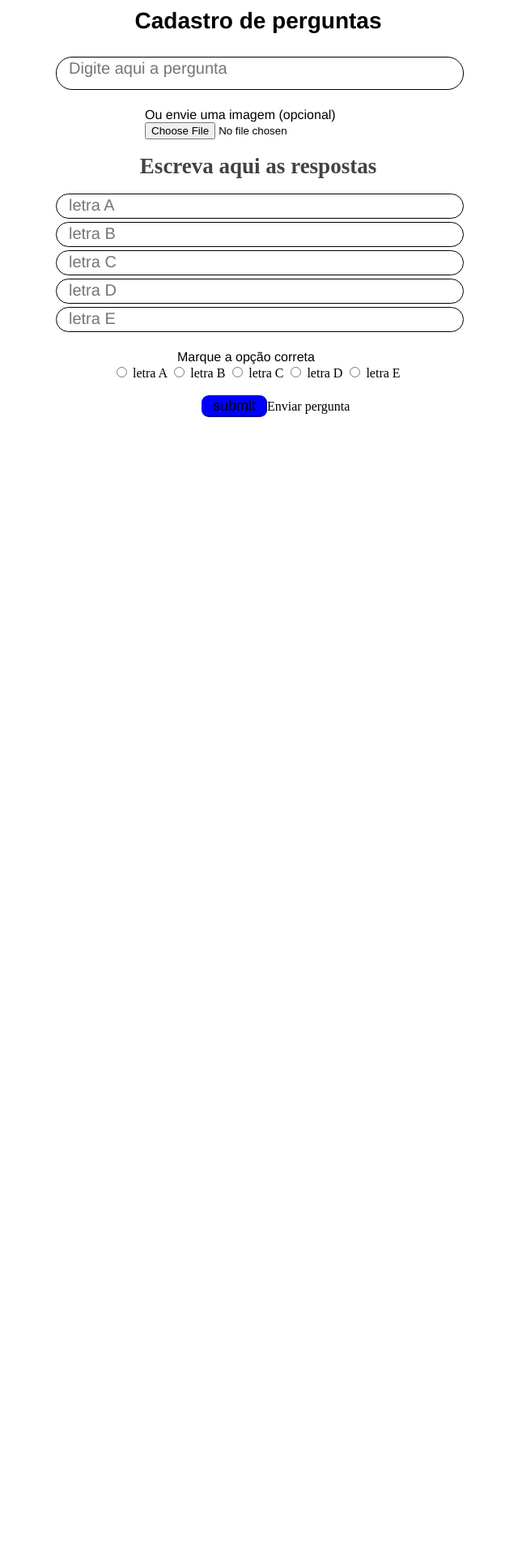
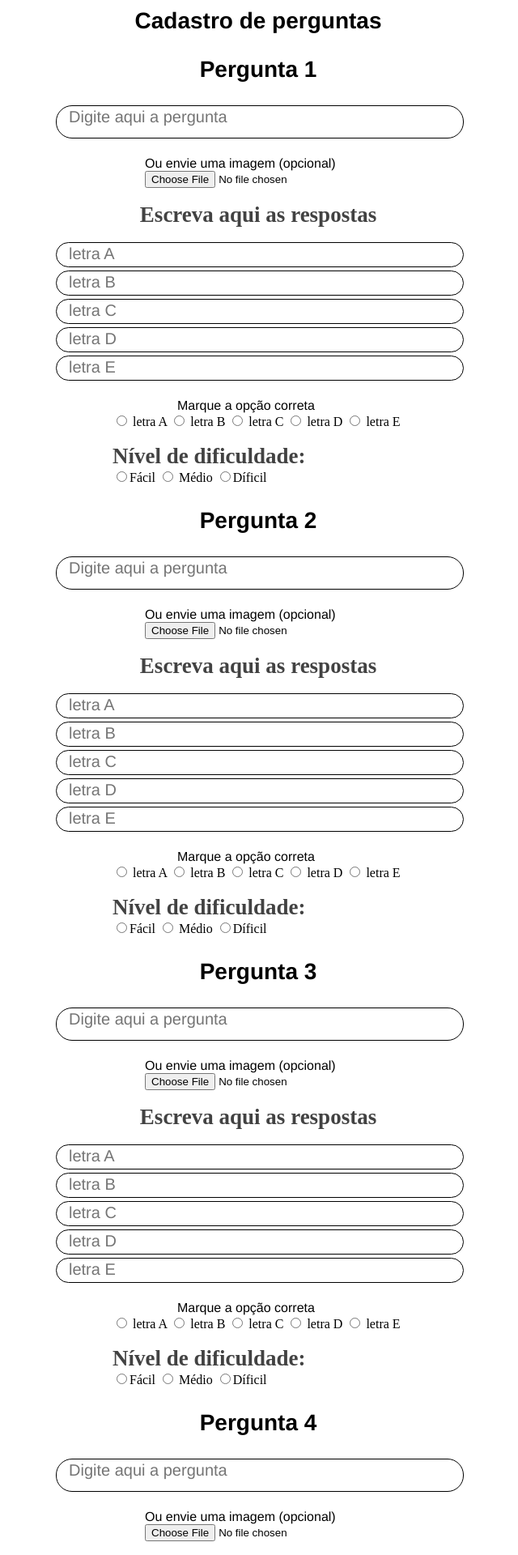
Before and after one commit to FabianoSPFC/Site, a PHP site: page /cadastro.html in a window 1280 px wide. Shown: the top 1920 px of the page at 81% size, without its empty margins (321-961 px from the left). Before the commit the page ends 515 px from the top, so only its background shows below. Run offline with PHP 8.4, Linux system fonts and the light colour scheme.

Commit message:
Fazendo alteração na página de cadastro de perguntas( agora são cadastradas 5 perguntas de vez, o que equivale a um baú) e começando a ajeitar a parte de verificação, provavelmente a parte do bd terá que ser reformulada

```diff
--- a/cadastro.html
+++ b/cadastro.html
@@ -13,26 +13,149 @@
 	<div id="cadastro">
 		<h3 align="center">Cadastro de perguntas</h3>
 		<form method="post" enctype="multipart/form-data" action="verificacao.php">
-			<textarea id="text" name="questao" placeholder="Digite aqui a pergunta" required></textarea></br></br>
+			<h3 align="center">Pergunta 1</h3>
+			<textarea id="text" name="questao[0]" placeholder="Digite aqui a pergunta" required></textarea></br></br>
 			<span>Ou envie uma imagem (opcional)</span>
 			</br>
-			<input id="arquivo" name="arquivo" type="file"></br></br>
+			<input id="arquivo" name="arquivo[0]" type="file"></br></br>
 			<div id="respostas">
 				<h4 align="center" id="texto">Escreva aqui as respostas</h4></br>
-				<textarea class="letra" placeholder="letra A" name='A' required></textarea></br>
-				<textarea class="letra" placeholder="letra B" name='B' required></textarea></br>
-				<textarea class="letra" placeholder="letra C" name='C' required></textarea></br>
-				<textarea class="letra" placeholder="letra D" name='D' required></textarea></br>
-				<textarea class="letra" placeholder="letra E" name='E' required></textarea></br>
+				<textarea class="letra" placeholder="letra A" name="A[0]" required></textarea></br>
+				<textarea class="letra" placeholder="letra B" name="B[0]" required></textarea></br>
+				<textarea class="letra" placeholder="letra C" name="C[0]" required></textarea></br>
+				<textarea class="letra" placeholder="letra D" name="D[0]" required></textarea></br>
+				<textarea class="letra" placeholder="letra E" name="E[0]" required></textarea></br>
 			</div>
 			</br>
 			<span id="centro">Marque a opção correta</span></br>
 			<div id="resp-certa">
-				<input type="radio" value="A" name="resposta" required> letra A
-				<input type="radio" value="B" name="resposta"> letra B
-				<input type="radio" value="C" name="resposta"> letra C
-				<input type="radio" value="D" name="resposta"> letra D
-				<input type="radio" value="E" name="resposta"> letra E
+				<input type="radio" value="A" name="resposta[0]" required> letra A
+				<input type="radio" value="B" name="resposta[0]"> letra B
+				<input type="radio" value="C" name="resposta[0]"> letra C
+				<input type="radio" value="D" name="resposta[0]"> letra D
+				<input type="radio" value="E" name="resposta[0]"> letra E
+			</div><br>
+			<h4 id="resp-certa">Nível de dificuldade:</h4>
+			<div id="resp-certa">
+				<input type="radio" name="dificuldade[0]" value="facil" required>Fácil
+				<input type="radio" name="dificuldade[0]" value="medio"> Médio
+				<input type="radio" name="dificuldade[0]" value="dificil">Díficil
+			</div>
+			</br>
+			<h3 align="center">Pergunta 2</h3>
+			<textarea id="text" name="questao[1]" placeholder="Digite aqui a pergunta" required></textarea></br></br>
+			<span>Ou envie uma imagem (opcional)</span>
+			</br>
+			<input id="arquivo" name="arquivo[1]" type="file"></br></br>
+			<div id="respostas">
+				<h4 align="center" id="texto">Escreva aqui as respostas</h4></br>
+				<textarea class="letra" placeholder="letra A" name="A[1]" required></textarea></br>
+				<textarea class="letra" placeholder="letra B" name="B[1]" required></textarea></br>
+				<textarea class="letra" placeholder="letra C" name="C[1]" required></textarea></br>
+				<textarea class="letra" placeholder="letra D" name="D[1]" required></textarea></br>
+				<textarea class="letra" placeholder="letra E" name="E[1]" required></textarea></br>
+			</div>
+			</br>
+			<span id="centro">Marque a opção correta</span></br>
+			<div id="resp-certa">
+				<input type="radio" value="A" name="resposta[1]" required> letra A
+				<input type="radio" value="B" name="resposta[1]"> letra B
+				<input type="radio" value="C" name="resposta[1]"> letra C
+				<input type="radio" value="D" name="resposta[1]"> letra D
+				<input type="radio" value="E" name="resposta[1]"> letra E
+			</div><br>
+			<h4 id="resp-certa">Nível de dificuldade:</h4>
+			<div id="resp-certa">
+				<input type="radio" name="dificuldade[1]" value="facil" required>Fácil
+				<input type="radio" name="dificuldade[1]" value="medio"> Médio
+				<input type="radio" name="dificuldade[1]" value="dificil">Díficil
+			</div>
+			</br>
+			<h3 align="center">Pergunta 3</h3>
+			<textarea id="text" name="questao[2]" placeholder="Digite aqui a pergunta" required></textarea></br></br>
+			<span>Ou envie uma imagem (opcional)</span>
+			</br>
+			<input id="arquivo" name="arquivo[2]" type="file"></br></br>
+			<div id="respostas">
+				<h4 align="center" id="texto">Escreva aqui as respostas</h4></br>
+				<textarea class="letra" placeholder="letra A" name="A[2]" required></textarea></br>
+				<textarea class="letra" placeholder="letra B" name="B[2]" required></textarea></br>
+				<textarea class="letra" placeholder="letra C" name="C[2]" required></textarea></br>
+				<textarea class="letra" placeholder="letra D" name="D[2]" required></textarea></br>
+				<textarea class="letra" placeholder="letra E" name="E[2]" required></textarea></br>
+			</div>
+			</br>
+			<span id="centro">Marque a opção correta</span></br>
+			<div id="resp-certa">
+				<input type="radio" value="A" name="resposta[2]" required> letra A
+				<input type="radio" value="B" name="resposta[2]"> letra B
+				<input type="radio" value="C" name="resposta[2]"> letra C
+				<input type="radio" value="D" name="resposta[2]"> letra D
+				<input type="radio" value="E" name="resposta[2]"> letra E
+			</div><br>
+			<h4 id="resp-certa">Nível de dificuldade:</h4>
+			<div id="resp-certa">
+				<input type="radio" name="dificuldade[2]" value="facil" required>Fácil
+				<input type="radio" name="dificuldade[2]" value="medio"> Médio
+				<input type="radio" name="dificuldade[2]" value="dificil">Díficil
+			</div>
+			</br>
+			<h3 align="center">Pergunta 4</h3>
+			<textarea id="text" name="questao[3]" placeholder="Digite aqui a pergunta" required></textarea></br></br>
+			<span>Ou envie uma imagem (opcional)</span>
+			</br>
+			<input id="arquivo" name="arquivo[3]" type="file"></br></br>
+			<div id="respostas">
+				<h4 align="center" id="texto">Escreva aqui as respostas</h4></br>
+				<textarea class="letra" placeholder="letra A" name="A[3]" required></textarea></br>
+				<textarea class="letra" placeholder="letra B" name="B[3]" required></textarea></br>
+				<textarea class="letra" placeholder="letra C" name="C[3]" required></textarea></br>
+				<textarea class="letra" placeholder="letra D" name="D[3]" required></textarea></br>
+				<textarea class="letra" placeholder="letra E" name="E[3]" required></textarea></br>
+			</div>
+			</br>
+			<span id="centro">Marque a opção correta</span></br>
+			<div id="resp-certa">
+				<input type="radio" value="A" name="resposta[3]" required> letra A
+				<input type="radio" value="B" name="resposta[3]"> letra B
+				<input type="radio" value="C" name="resposta[3]"> letra C
+				<input type="radio" value="D" name="resposta[3]"> letra D
+				<input type="radio" value="E" name="resposta[3]"> letra E
+			</div><br>
+			<h4 id="resp-certa">Nível de dificuldade:</h4>
+			<div id="resp-certa">
+				<input type="radio" name="dificuldade[3]" value="facil" required>Fácil
+				<input type="radio" name="dificuldade[3]" value="medio"> Médio
+				<input type="radio" name="dificuldade[3]" value="dificil">Díficil
+			</div>
+			</br>
+			<h3 align="center">Pergunta 5</h3>
+			<textarea id="text" name="questao[4]" placeholder="Digite aqui a pergunta" required></textarea></br></br>
+			<span>Ou envie uma imagem (opcional)</span>
+			</br>
+			<input id="arquivo" name="arquivo[4]" type="file"></br></br>
+			<div id="respostas">
+				<h4 align="center" id="texto">Escreva aqui as respostas</h4></br>
+				<textarea class="letra" placeholder="letra A" name="A[4]" required></textarea></br>
+				<textarea class="letra" placeholder="letra B" name="B[4]" required></textarea></br>
+				<textarea class="letra" placeholder="letra C" name="C[4]" required></textarea></br>
+				<textarea class="letra" placeholder="letra D" name="D[4]" required></textarea></br>
+				<textarea class="letra" placeholder="letra E" name="E[4]" required></textarea></br>
+			</div>
+			</br>
+			<span id="centro">Marque a opção correta</span></br>
+			<div id="resp-certa">
+				<input type="radio" value="A" name="resposta[4]" required> letra A
+				<input type="radio" value="B" name="resposta[4]"> letra B
+				<input type="radio" value="C" name="resposta[4]"> letra C
+				<input type="radio" value="D" name="resposta[4]"> letra D
+				<input type="radio" value="E" name="resposta[4]"> letra E
+			</div><br>
+			<h4 id="resp-certa">Nível de dificuldade:</h4>
+			<div id="resp-certa">
+				<input type="radio" name="dificuldade[4]" value="facil" required>Fácil
+				<input type="radio" name="dificuldade[4]" value="medio"> Médio
+				<input type="radio" name="dificuldade[4]" value="dificil">Díficil
 			</div>
 			</br>
 			<div id="enviar-resp">
```
Also changed, not shown: verificacao.php (+13 -12 lines).
